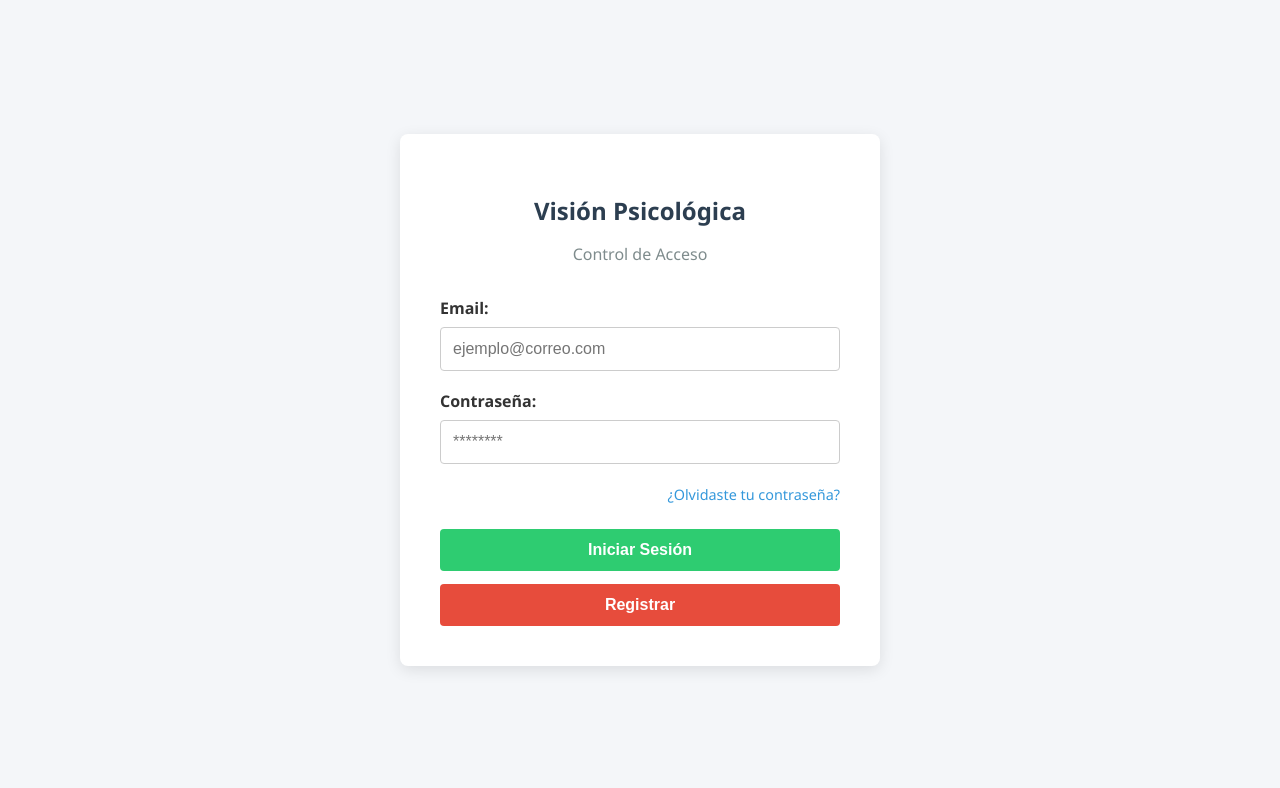
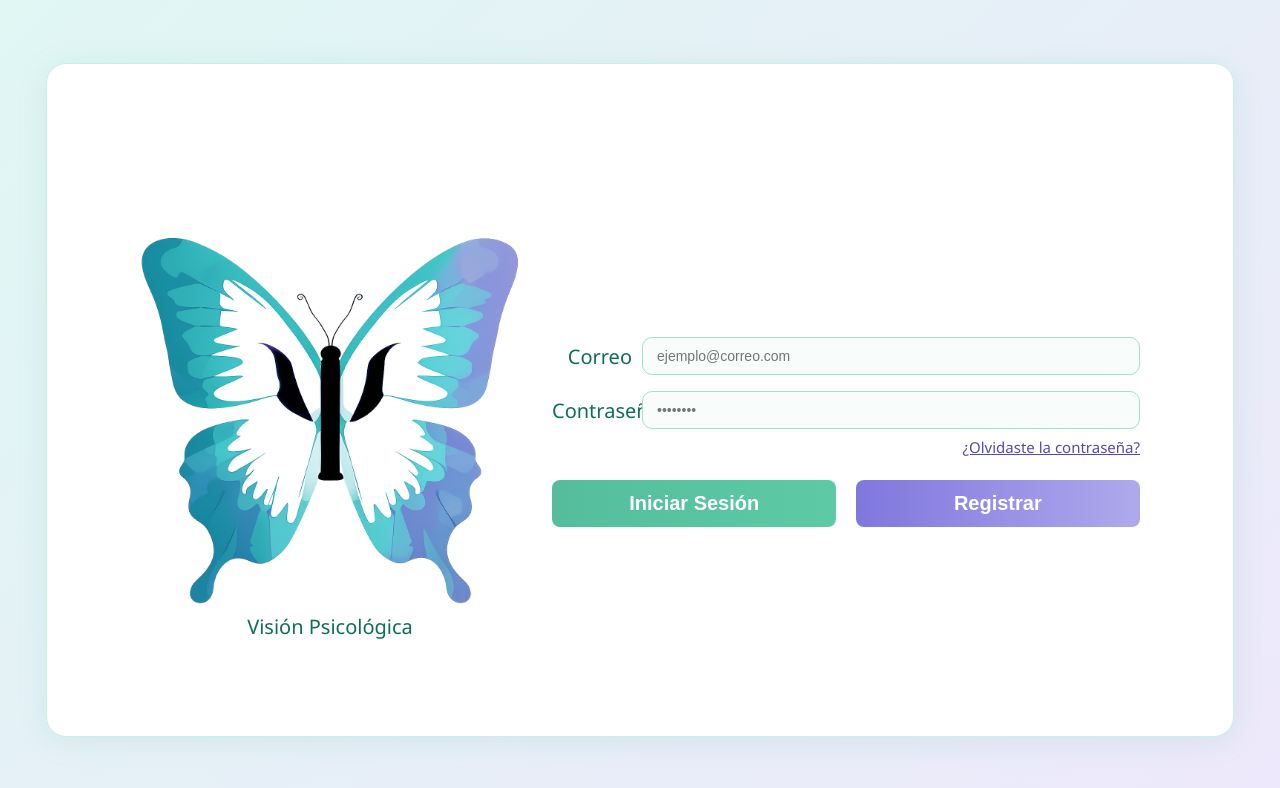
Before and after one commit to FelipeVillota10/vision-psicologica, a Vue app in the folder vision-psicologica-frontend/: page / in a window 1280 px wide. Shown: the top 788 px of the page. Built offline with nearby package versions, Linux system fonts and the light colour scheme; the HTML template or start-up script is replaced by a standard one.

Commit message:
Segundo cambio de vista Login

```diff
--- a/vision-psicologica-frontend/src/views/LoginView.vue
+++ b/vision-psicologica-frontend/src/views/LoginView.vue
@@ -1,163 +1,134 @@
 <template>
-  <div class="login-container">
-    <div class="login-card">
-      <h2>Visión Psicológica</h2>
-      <p class="subtitle">Control de Acceso</p>
+  <div class="lp-wrap">
+    <div class="lp-card">
+      <div class="lp-layout">
 
-      <form @submit.prevent="manejarLogin">
-        <div class="form-group">
-          <label for="email">Email:</label>
-          <input
-            type="email"
-            id="email"
-            v-model="email"
-            placeholder="ejemplo@correo.com"
-            required
-          />
+        <div class="lp-left">
+          <img src="@/assets/mariposa.png" alt="Logo Visión Psicológica" class="lp-logo" />
+          <h1 class="lp-title">Visión Psicológica</h1>
         </div>
 
-        <div class="form-group">
-          <label for="password">Contraseña:</label>
-          <input
-            type="password"
-            id="password"
-            v-model="contrasena"
-            placeholder="********"
-            required
-          />
+        <div class="lp-right">
+          <div class="lp-field">
+            <label class="lp-label">Correo</label>
+            <input v-model="email" class="lp-input" type="email" placeholder="ejemplo@correo.com" />
+          </div>
+          <div class="lp-field">
+            <label class="lp-label">Contraseña</label>
+            <input v-model="password" class="lp-input" type="password" placeholder="••••••••" />
+          </div>
+          <a class="lp-forgot" href="#">¿Olvidaste la contraseña?</a>
+
+          <!-- Botones con separación -->
+          <div class="lp-buttons">
+            <button class="lp-btn lp-btn-sesion" @click="iniciarSesion">Iniciar Sesión</button>
+            <button class="lp-btn lp-btn-registro" @click="registrar">Registrar</button>
+          </div>
         </div>
 
-        <div class="actions-link">
-          <RouterLink to="/recuperacion">¿Olvidaste tu contraseña?</RouterLink>
-        </div>
-
-        <div class="button-group">
-          <button type="submit" class="btn-primary">Iniciar Sesión</button>
-
-          <button type="button" class="btn-secondary" @click="router.push('/registro')">
-            Registrar
-          </button>
-        </div>
-      </form>
+      </div>
     </div>
   </div>
 </template>
 
 <script setup lang="ts">
 import { ref } from 'vue'
-import { RouterLink, useRouter } from 'vue-router'
-import { useAuthStore } from '../stores/auth'
-
-const router = useRouter()
-const authStore = useAuthStore()
-
 const email = ref('')
-const contrasena = ref('')
-
-const manejarLogin = async () => {
-  if (!email.value || !contrasena.value) return
-
-  const exito = await authStore.iniciarSesion(email.value, contrasena.value)
-
-  if (exito) {
-    router.push('/dashboard')
-  }
-}
+const password = ref('')
+const iniciarSesion = () => { /* lógica login */ }
+const registrar = () => { /* lógica registro */ }
 </script>
 
 <style scoped>
-.login-container {
+.lp-wrap {
+  min-height: 100vh;
   display: flex;
+  align-items: center;
   justify-content: center;
+  background: linear-gradient(135deg, #e0f7f4 0%, #ede8fb 100%);
+  padding: 2rem;
+  box-sizing: border-box;
+}
+.lp-card {
+  background: #fff;
+  border-radius: 20px;
+  padding: 10.0rem 5.8rem 6rem;
+  width: 300%;
+  max-width: 1000px;
+  border: 0.5px solid #c8f0e6;
+  box-shadow: 0 4px 32px rgba(29,158,117,0.10);
+}
+.lp-layout {
+  display: flex;
   align-items: center;
-  height: 100vh;
+  gap: 2rem;
+}
+.lp-left {
+  display: flex;
+  flex-direction: column;
+  align-items: center;
+  min-width: 130px;
+}
+.lp-right { flex: 1; }
+.lp-logo { width: 380px; height: 380px; margin-bottom: 0.6rem; display: block; }
+.lp-title { font-size: 20px; font-weight: 500; color: #0F6E56; margin: 0; text-align: center; }
+.lp-field {
+  display: flex;
+  align-items: center;
+  gap: 10px;
+  margin-bottom: 1rem;
+}
+.lp-label {
+  font-size: 20px;
+  font-weight: 400;
+  color: #0F6E56;
+  white-space: nowrap;
+  width: 80px;
+  text-align: right;
+}
+.lp-input {
+  flex: 1;
+  box-sizing: border-box;
+  padding: 10px 14px;
+  border: 1.5px solid #9FE1CB;
+  border-radius: 10px;
+  font-size: 14px;
+  background: #f8fdfb;
+  outline: none;
+  margin-bottom: 0;
+  transition: border-color 0.2s;
+}
+.lp-input:focus { border-color: #1D9E75; background: #fff; }
+.lp-forgot { display: block; text-align: right; font-size: 15px; color: #534AB7; margin-top: -0.5rem; margin-bottom: 1.4rem; }
+
+/* Botones */
+.lp-buttons {
+  display: flex;
+  gap: 1.2rem;        /* Espacio entre los botones */
+  margin-top: 1.2rem;
 }
 
-.login-card {
-  background: white;
-  padding: 2.5rem;
+.lp-btn {
+  width: 50%;
+  padding: 12px 20px;
+  border: none;
   border-radius: 8px;
-  box-shadow: 0 4px 15px rgba(0, 0, 0, 0.1);
-  width: 100%;
-  max-width: 400px;
-  text-align: center;
+  font-size: 20px;
+  font-weight: 600;
+  cursor: pointer;
+  color: #fff;
+  transition: opacity 0.15s;
 }
 
-h2 {
-  margin-bottom: 0.5rem;
-  color: #2c3e50;
+.lp-btn:hover {
+  opacity: 0.9;
 }
 
-.subtitle {
-  color: #7f8c8d;
-  margin-bottom: 2rem;
+.lp-btn-sesion {
+  background: linear-gradient(90deg, #55bd9c, #5DCAA5);
 }
 
-.form-group {
-  display: flex;
-  flex-direction: column;
-  text-align: left;
-  margin-bottom: 1.2rem;
-}
-
-label {
-  font-weight: 600;
-  margin-bottom: 0.5rem;
-}
-
-input {
-  padding: 0.75rem;
-  border: 1px solid #ccc;
-  border-radius: 4px;
-  font-size: 1rem;
-}
-
-.actions-link {
-  text-align: right;
-  margin-bottom: 1.5rem;
-}
-
-.actions-link a {
-  color: #3498db;
-  text-decoration: none;
-  font-size: 0.9rem;
-}
-
-.actions-link a:hover {
-  text-decoration: underline;
-}
-
-.button-group {
-  display: flex;
-  flex-direction: column;
-  gap: 0.8rem;
-}
-
-button {
-  padding: 0.75rem;
-  border: none;
-  border-radius: 4px;
-  font-size: 1rem;
-  font-weight: bold;
-  cursor: pointer;
-  transition: background 0.2s;
-}
-
-.btn-primary {
-  background-color: #2ecc71;
-  color: white;
-}
-
-.btn-primary:hover {
-  background-color: #27ae60;
-}
-
-.btn-secondary {
-  background-color: #e74c3c;
-  color: white;
-}
-
-.btn-secondary:hover {
-  background-color: #c0392b;
+.lp-btn-registro {
+  background: linear-gradient(90deg, #7F77DD, #AFA9EC);
 }
 </style>
```
Also changed, not shown: vision-psicologica-frontend/src/assets/mariposa.png (added).
